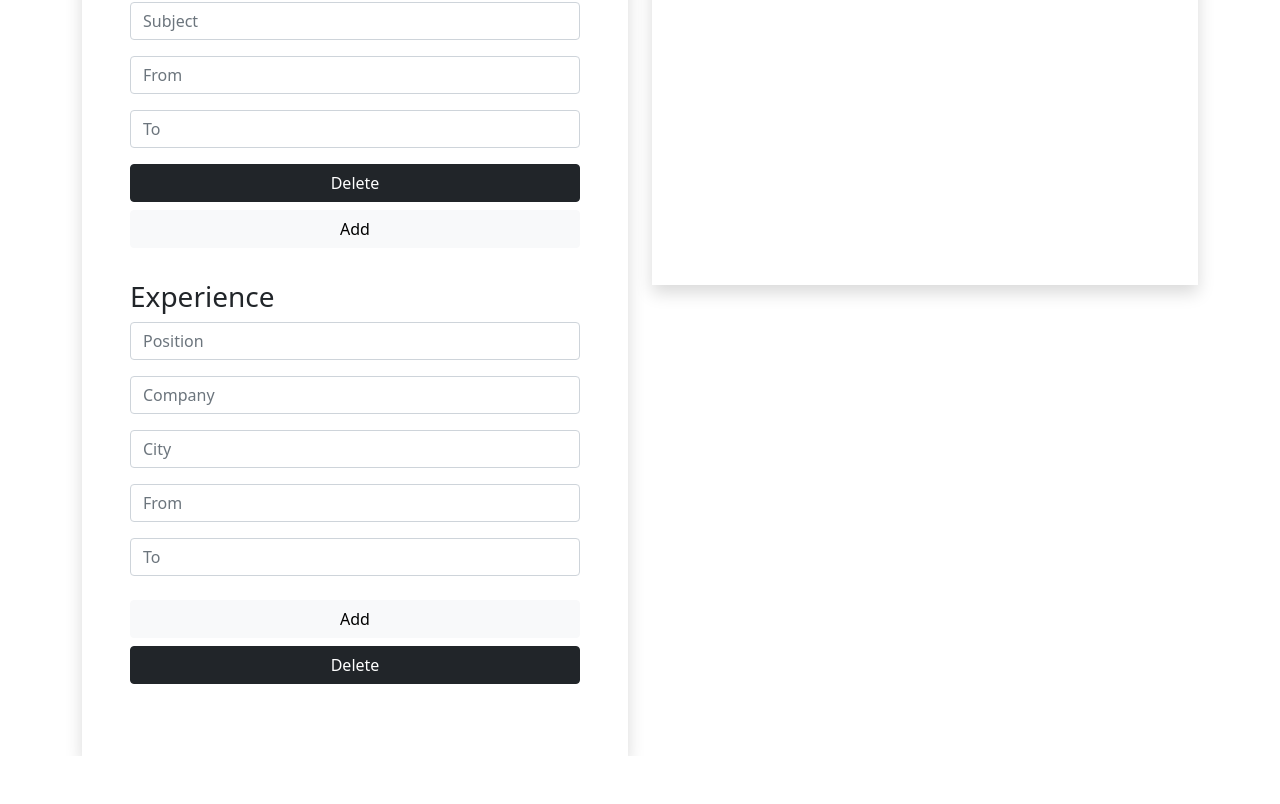
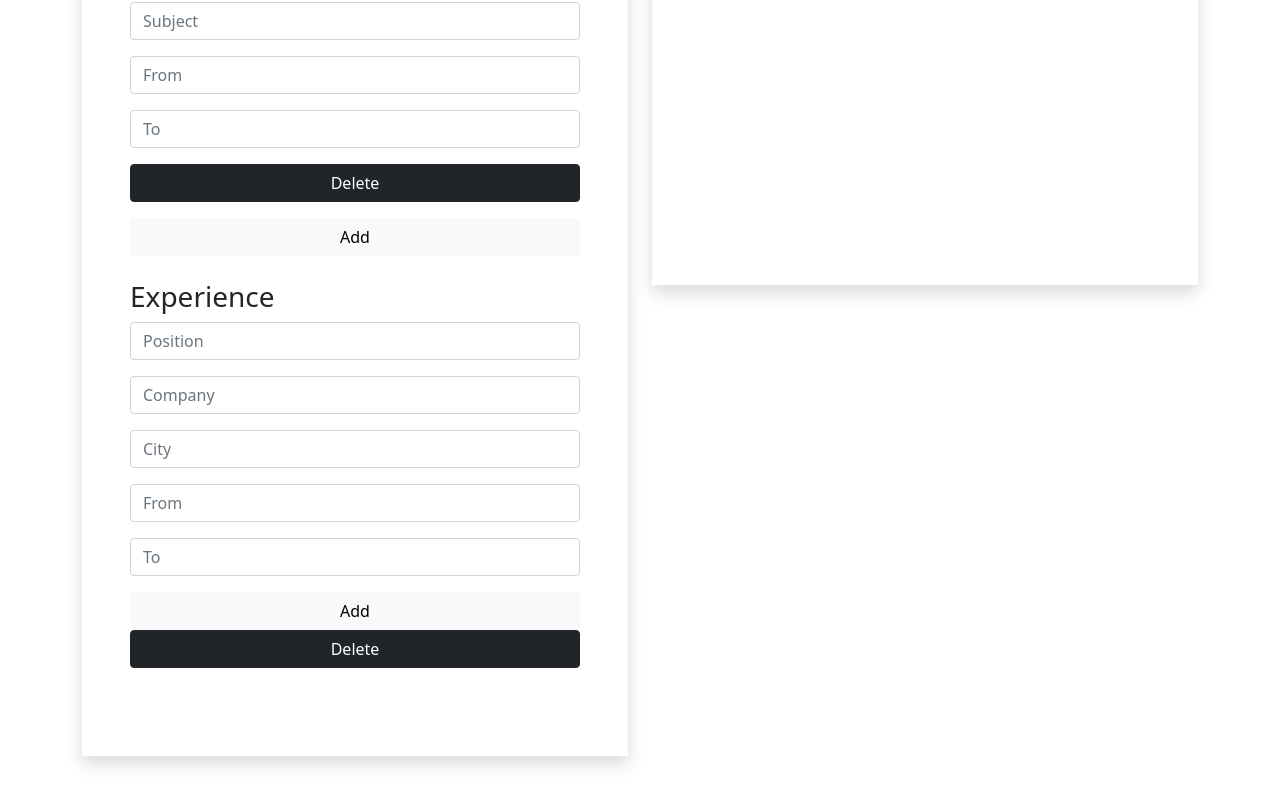
Before and after one commit to AidenM99/CV-Application, a React (Create React App) app: page / in a window 1280 px wide. Shown: the part 686-1490 px from the top of the page. Before the commit the page ends 1442 px from the top, so only its background shows below. Built offline with nearby package versions, Linux system fonts and the light colour scheme.

Commit message:
Styling changes

```diff
--- a/src/styles/style.css
+++ b/src/styles/style.css
@@ -2,12 +2,15 @@ body {
   height: 100vh;
 }
 
-header {
-  margin-bottom: 3rem;
+body main {
+  padding: 3rem 0;
+}
+
+body header {
   padding: 1.5rem;
 }
 
-form {
+body form {
   height: 100%;
 }
 
@@ -21,8 +24,8 @@ button {
   width: 100%;
 }
 
-.btn-light {
-  margin: 0.5rem 0;
+.btn-dark {
+  margin: 0 0 1rem 0;
 }
 
 .main-heading {
```
